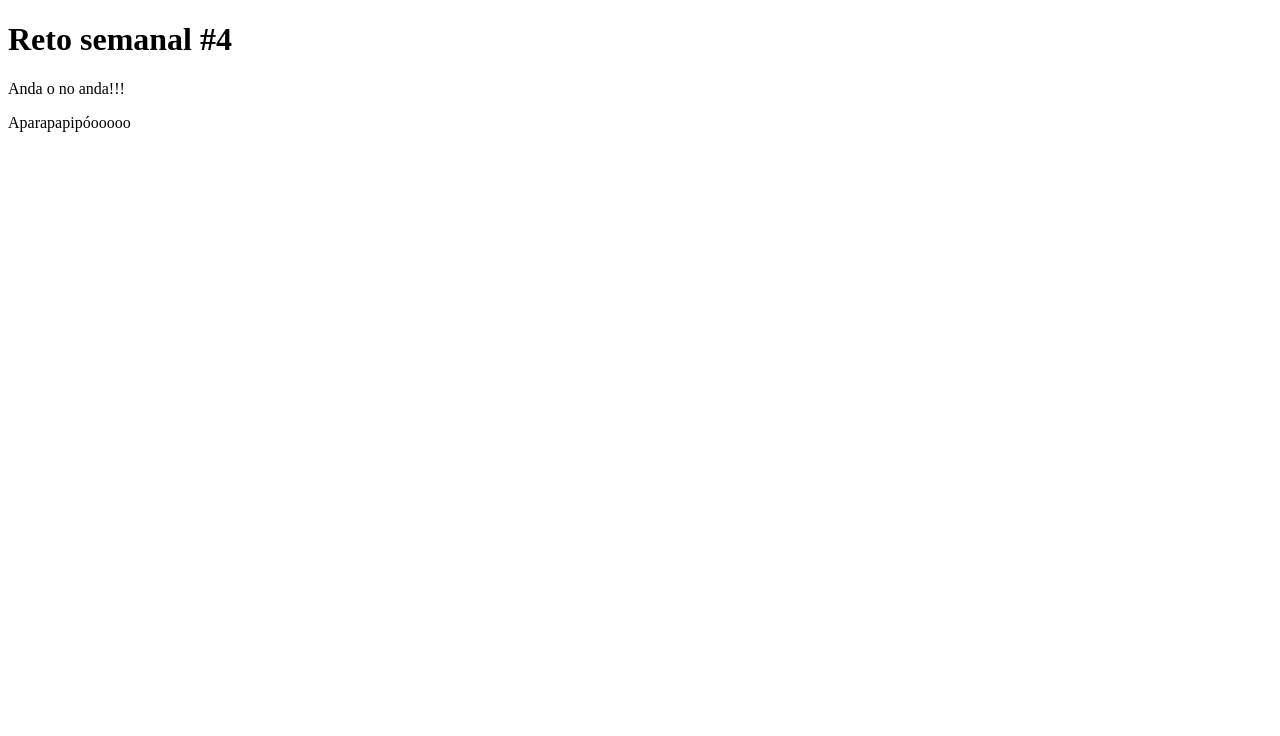
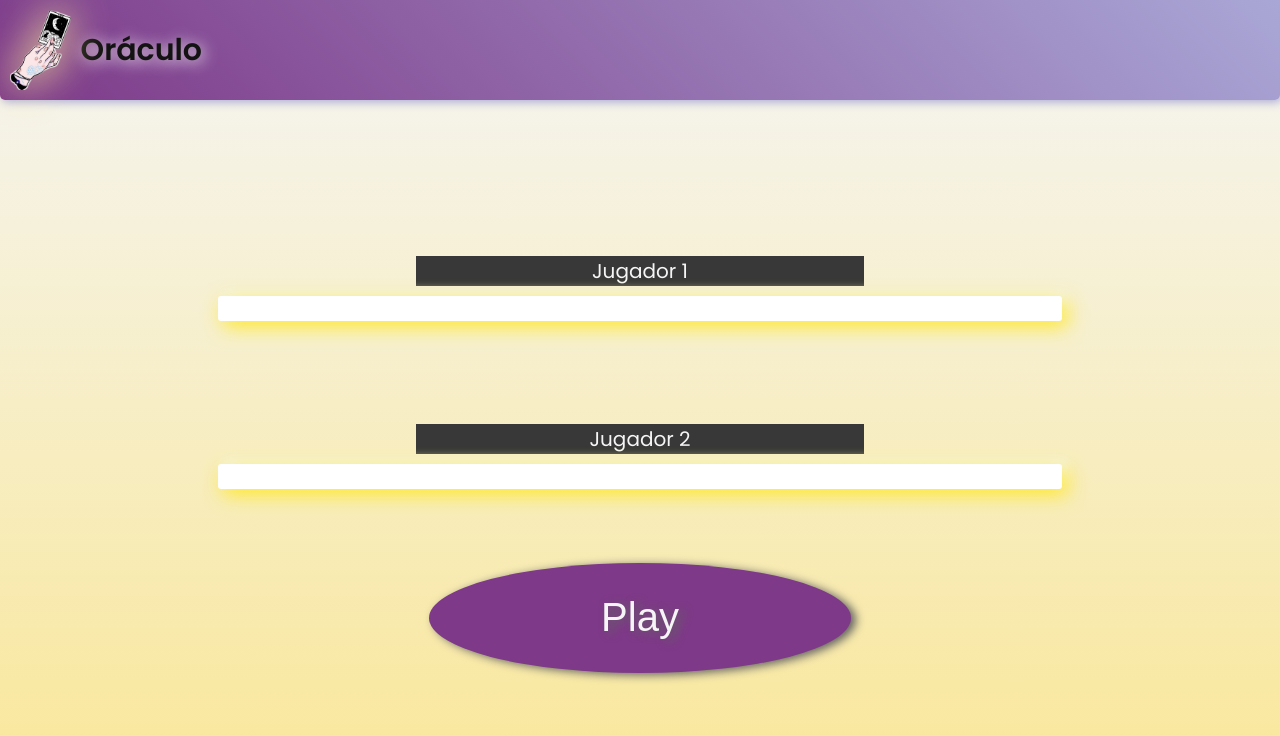
Before and after one commit to MarceloAPuppio/summer-reto4, a plain HTML site: page public/index.html in a window 1280 px wide. Drawn offline with Linux system fonts and the light colour scheme.

Commit message:
Cambios 29-01

```diff
--- a/public/css/style.css
+++ b/public/css/style.css
@@ -0,0 +1,129 @@
+:root {
+  --Primary-color: #7e3988;
+  --Light-primar-color: #a9a7d6;
+  --Secondary-color: #ffe822;
+  --Light-secondary-color: #f9e798;
+}
+* {
+  box-sizing: border-box;
+}
+body {
+  margin: 0;
+  height: 100vh;
+  width: 100vw;
+  overflow: hidden;
+  font-family: "Poppins", sans-serif;
+  background: linear-gradient(360deg, var(--Light-secondary-color), whitesmoke);
+}
+
+header {
+  height: 100px;
+  background: linear-gradient(
+    45deg,
+    var(--Primary-color),
+    var(--Light-primar-color)
+  );
+  border-radius: 0 0 5px 5px;
+  display: flex;
+  justify-content: flex-start;
+  align-items: center;
+  box-shadow: 2px 2px 10px var(--Light-primar-color);
+}
+.header__logo {
+  height: 80px;
+  padding: 0 10px;
+  filter: drop-shadow(0px 0px 20px var(--Light-secondary-color));
+}
+.header__text {
+  color: rgb(19, 19, 19);
+  text-shadow: 2px 2px 15px whitesmoke;
+  font-weight: 600;
+  font-size: 30px;
+}
+.pantalla-inicial {
+  position: absolute;
+  top: 0;
+  height: 100vh;
+  width: 100vw;
+  padding-top: 100px;
+  /* background: green; */
+  display: flex;
+  align-items: center;
+}
+
+.pantalla-inicial__form {
+  height: 70%;
+  width: 100%;
+  display: flex;
+  flex-flow: wrap;
+  justify-content: center;
+  align-content: space-around;
+}
+
+.pantalla-inicial__form input[type="submit"] {
+  flex-basis: 33%;
+  border: none;
+  height: 110px;
+  width: 110px;
+  border-radius: 50%;
+  text-overflow: ellipsis;
+  box-shadow: 5px 2px 10px rgb(97, 97, 97);
+  font-size: 40px;
+  background: var(--Primary-color);
+  color: whitesmoke;
+  text-shadow: 5px 2px 10px rgb(97, 97, 97);
+}
+
+.form-group {
+  flex-basis: 100%;
+  display: flex;
+  flex-flow: wrap row;
+  justify-content: center;
+  align-items: center;
+  align-content: center;
+  height: 25%;
+}
+.form-group label {
+  font-size: 20px;
+  flex-basis: 35%;
+  text-align: center;
+  margin-bottom: 10px;
+  display: inline;
+  color: whitesmoke;
+  background: rgb(56, 56, 56);
+}
+
+.form-group input {
+  border-radius: 3px;
+  border: none;
+  height: 25px;
+  flex-basis: 66%;
+  box-shadow: 5px 5px 20px var(--Secondary-color), 5px -5px 10px whitesmoke;
+}
+.pantalla-loading {
+  display: none; /* Cambiar por disply Flex */
+  height: 100vh;
+  width: 100vw;
+  align-content: center;
+  align-items: center;
+  justify-content: center;
+  overflow: hidden;
+}
+.pantalla-loading__img {
+  height: 30%;
+  text-align: center;
+  filter: drop-shadow(20px 20px 20px var(--Light-secondary-color));
+  animation: growing 3s infinite;
+  animation-delay: 0.3s;
+}
+
+@keyframes growing {
+  from {
+    transform: scale(1);
+    opacity: 1;
+  }
+  to {
+    transform: scale(4);
+    opacity: 0.7;
+  }
+}
--- a/public/index.html
+++ b/public/index.html
@@ -3,11 +3,34 @@
 <head>
     <meta charset="UTF-8">
     <meta name="viewport" content="width=device-width, initial-scale=1.0">
-    <title>Reto semanal #5</title>
+    <title></title>
+    <link rel="stylesheet" href="css/style.css">
+    <link rel="preconnect" href="https://fonts.gstatic.com">
+    <link href="https://fonts.googleapis.com/css2?family=Poppins:ital,wght@0,300;0,400;0,500;0,600;1,200;1,400;1,500&display=swap" rel="stylesheet">
+
 </head>
 <body>
-    <h1>Reto semanal #4</h1>
-     <p>Anda o no anda!!!</p>
-    <p>Aparapapipóooooo</p>
+    <header>
+        <img class="header__logo" src="images/logo.png" alt=""> <span class="header__text">Oráculo</span>
+    </header>
+
+    <section class="pantalla-inicial">
+        <form action="#" class="pantalla-inicial__form">
+
+        <div class="form-group">
+        <label for="jugador1">Jugador 1</label>
+        <input name="jugador1" type="text">
+        </div>
+        <div class="form-group">
+        <label for="jugador2">Jugador 2</label>
+        <input name="jugador2" type="text">
+        </div>
+        <input type="submit" value="Play">
+    </form>
+    </section>
+
+    <section class="pantalla-loading">
+            <img class="pantalla-loading__img" src="images/eye.png" alt="">
+    </section>
 </body>
 </html>
```
Also changed, not shown: public/images/eye.png (added), public/images/logo.png (added).
